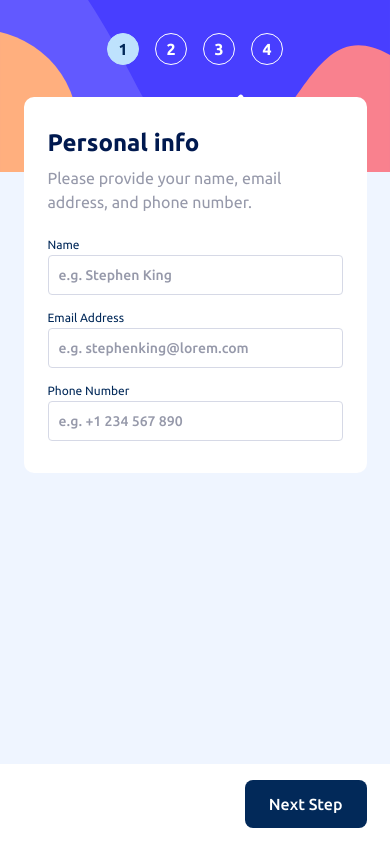
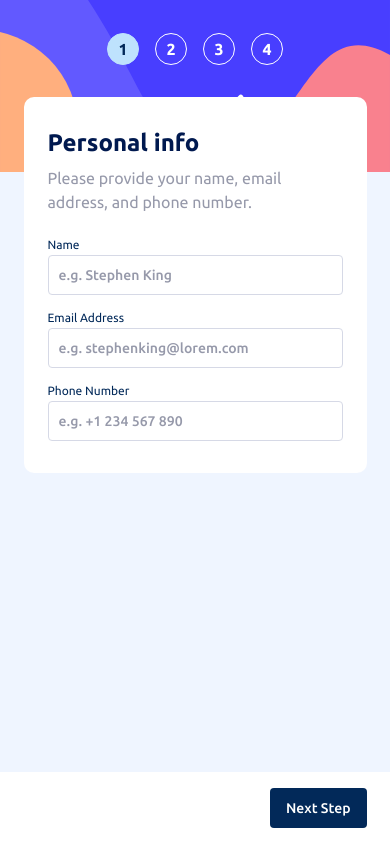
Before and after one commit to TsotMe/multi-step-form, a Vue app: page / in a window 390 px wide. Built offline with nearby package versions, Linux system fonts and the light colour scheme.

Commit message:
Add responsive styles on ActionBar.vue

```diff
--- a/src/components/ActionBar.vue
+++ b/src/components/ActionBar.vue
@@ -18,12 +18,13 @@ const nextButtonName = computed(() => {
 <template>
 <div :class="`${currentStep === 1 ? '!justify-end' : ''} flex items-center justify-between`">
   <button
-    class="text-[#9699AA] font-ubuntu-medium" v-show="currentStep
+    class="text-[#9699AA] font-ubuntu-medium tablet:text-sm tablet:leading-4" v-show="currentStep
     !== 1" @click="emit('prev')">
     Go Back
   </button>
   <button
-    :class="`${currentStep === 4 ? '!bg-[#483EFF]' : 'bg-[#022959]'} text-white py-3 px-6 rounded-lg font-ubuntu-medium`"
+    :class="`${currentStep === 4 ? '!bg-[#483EFF]' : 'bg-[#022959]'} text-white py-3 px-6 rounded-lg font-ubuntu-medium
+    tablet:text-sm tablet:rounded tablet:px-4 tablet:leading-4`"
     @click="emit('next', currentStep + 1)">
     {{ nextButtonName }}
   </button>
```
